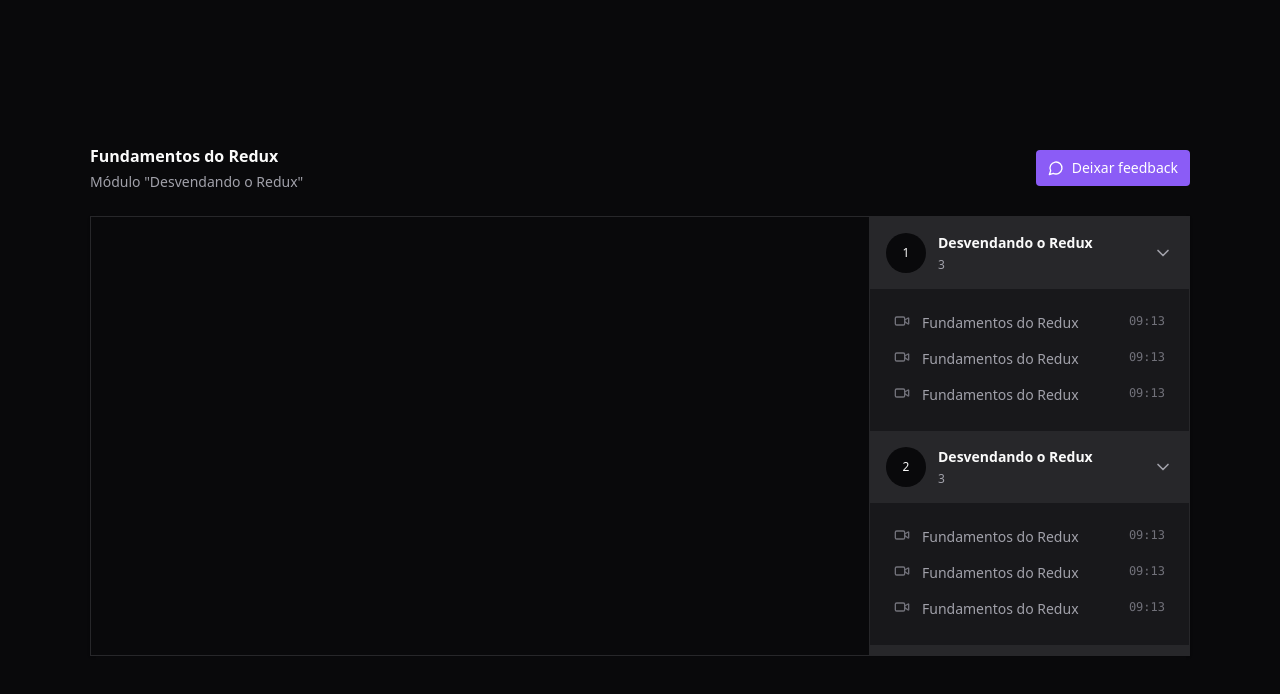
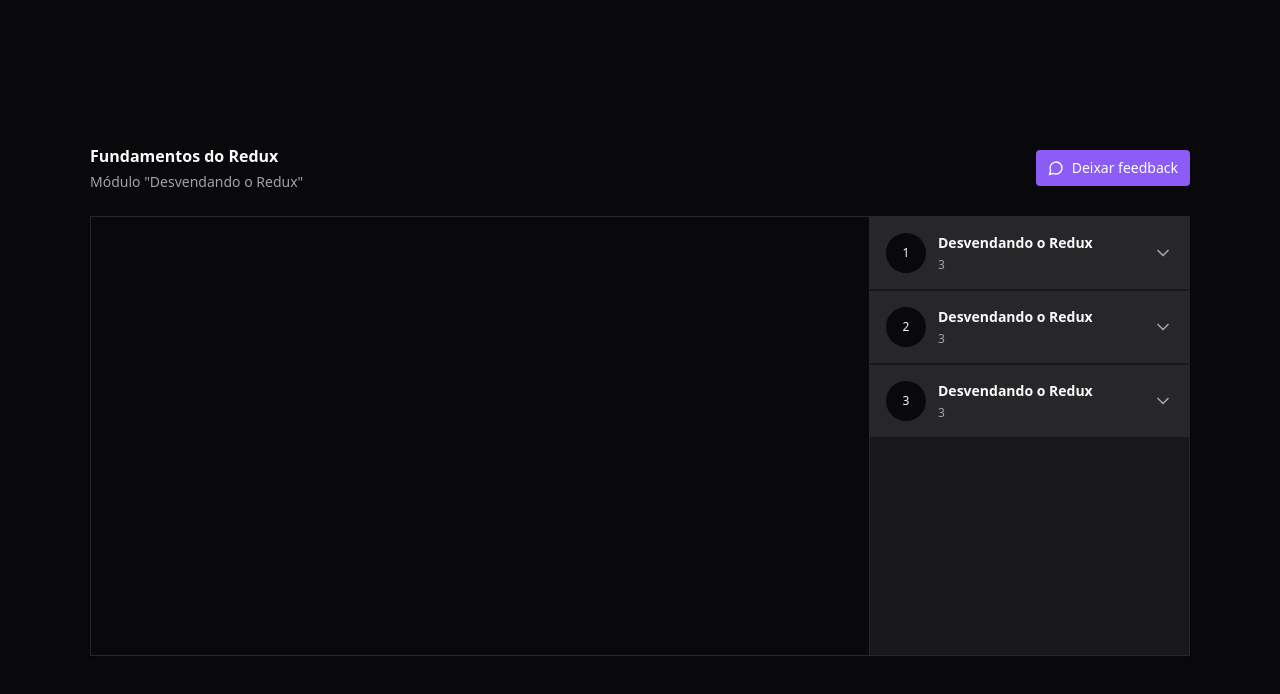
Before and after one commit to laisescorcio/react-redux-zustand-complex, a React (Vite) app: page / in a window 1280 px wide. Shown: the top 694 px of the page. Built offline with nearby package versions, Linux system fonts and the light colour scheme.

Commit message:
feat: added Collpasible from Radix UI

```diff
--- a/package.json
+++ b/package.json
@@ -10,6 +10,7 @@
     "preview": "vite preview"
   },
   "dependencies": {
+    "@radix-ui/react-collapsible": "^1.1.0",
     "@reduxjs/toolkit": "^2.2.6",
     "lucide-react": "^0.407.0",
     "react": "^18.3.1",
--- a/src/components/Module.tsx
+++ b/src/components/Module.tsx
@@ -1,5 +1,6 @@
-import { ChevronDown, Video } from "lucide-react";
+import { ChevronDown } from "lucide-react";
 import { Lesson } from "./Lesson";
+import * as Collapsible from "@radix-ui/react-collapsible";
 
 interface ModuleProps {
   moduleIndex: number;
@@ -9,8 +10,8 @@
 
 export function Module({ moduleIndex, title, amountOfLessons }: ModuleProps) {
   return (
-    <div className="">
-      <button className="flex w-full items-center gap-3 bg-zinc-800 p-4">
+    <Collapsible.Root className="group">
+      <Collapsible.Trigger className="flex w-full items-center gap-3 bg-zinc-800 p-4">
         <div className="flex h-10 w-10 rounded-full items-center justify-center bg-zinc-950 text-xs">
           {moduleIndex + 1}
         </div>
@@ -19,13 +20,15 @@
           <span className="text-xs text-zinc-400">{amountOfLessons}</span>
         </div>
 
-        <ChevronDown className="w-5 h-5 ml-auto text-zinc-400" />
-      </button>
-      <nav className="relative flex flex-col gap-4 p-6">
-        <Lesson title="Fundamentos do Redux" duration="09:13" />
-        <Lesson title="Fundamentos do Redux" duration="09:13" />
-        <Lesson title="Fundamentos do Redux" duration="09:13" />
-      </nav>
-    </div>
+        <ChevronDown className="w-5 h-5 ml-auto text-zinc-400 group-data-[state=open]:rotate-180 transition-transform" />
+      </Collapsible.Trigger>
+      <Collapsible.Content>
+        <nav className="relative flex flex-col gap-4 p-6">
+          <Lesson title="Fundamentos do Redux" duration="09:13" />
+          <Lesson title="Fundamentos do Redux" duration="09:13" />
+          <Lesson title="Fundamentos do Redux" duration="09:13" />
+        </nav>
+      </Collapsible.Content>
+    </Collapsible.Root>
   );
 }
```
Also changed, not shown: 2 other files (tests, documents, lock files or other folders).
